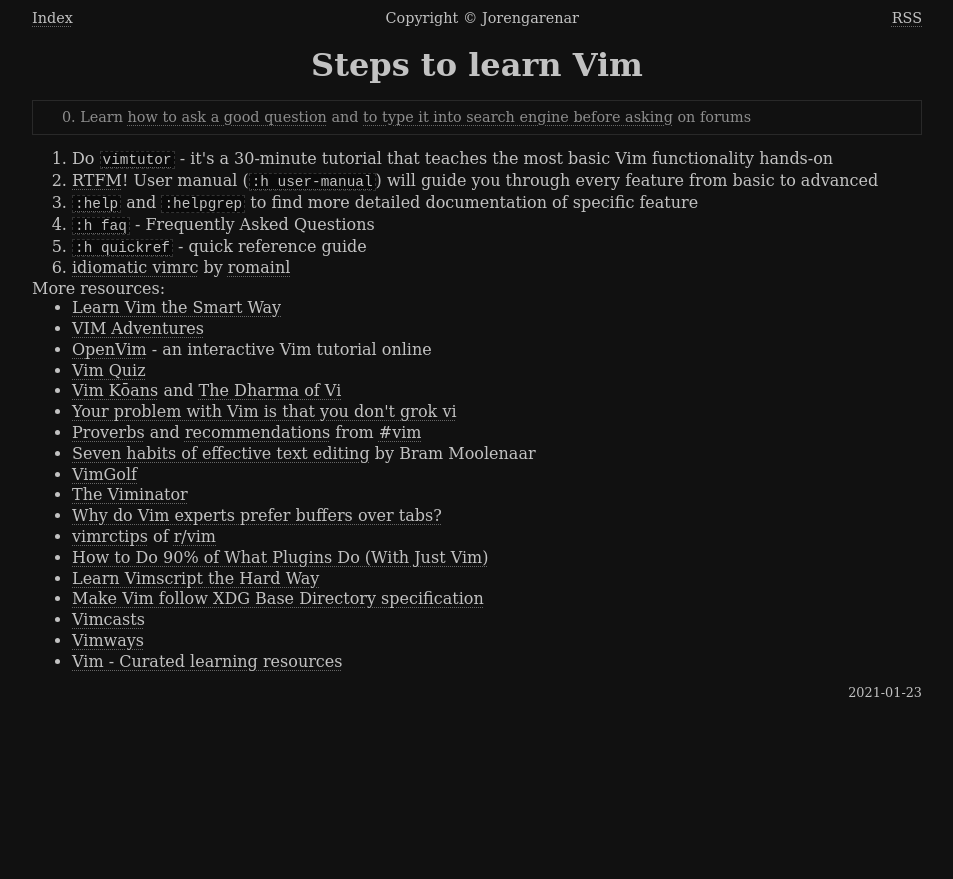
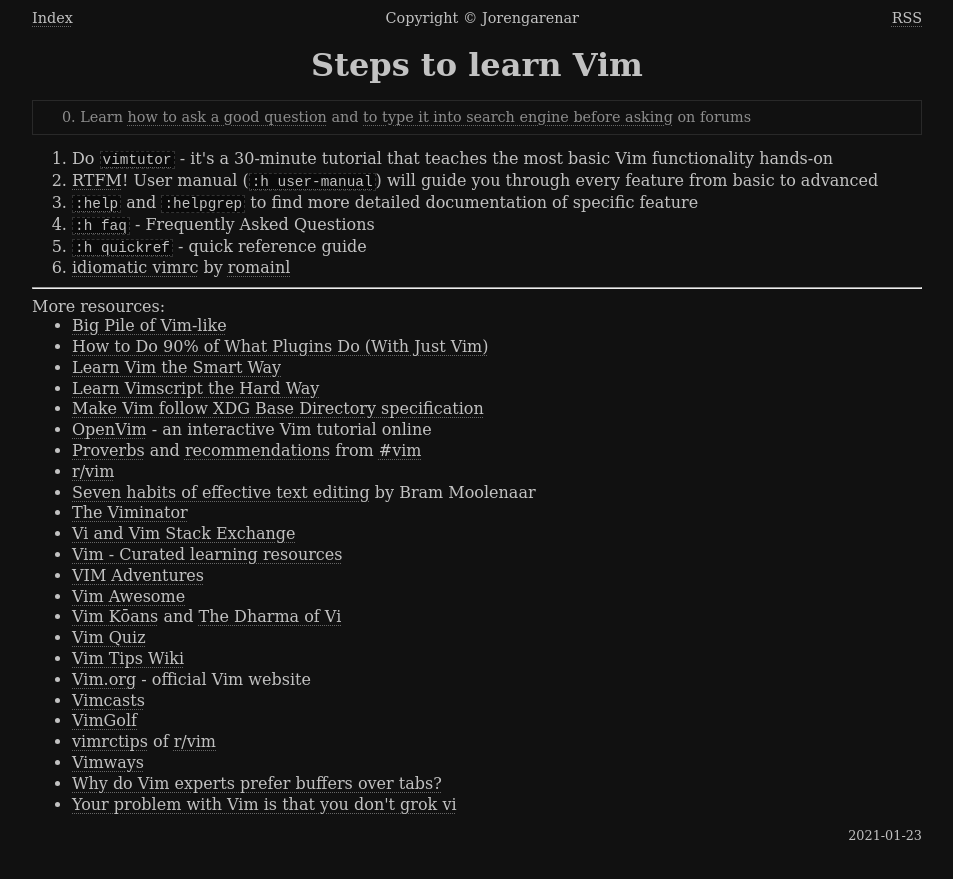
Before and after one commit to Jorenar/blog, a Jekyll site: the page built from _posts/2021-01-23-vim-learning-steps.md, in a window 1280 px wide. Shown: the top 879 px of the page, without its empty margins (163-1116 px from the left). Built offline with Jekyll 4.4.1, drawn with Linux system fonts in a browser that asks for light colours.

```diff
--- a/_posts/2021-01-23-vim-learning-steps.md
+++ b/_posts/2021-01-23-vim-learning-steps.md
@@ -17,22 +17,30 @@ redirect_from:
  5. [`:h quickref`](https://vimhelp.org/quickref.txt.html) - quick reference guide
  6. [idiomatic vimrc](https://github.com/romainl/idiomatic-vimrc) by [romainl](http://romainl.github.io/)
 
+---
+
 More resources:
+  * [Big Pile of Vim-like](https://vim.reversed.top/)
+  * [How to Do 90% of What Plugins Do (With Just Vim)](https://www.youtube.com/watch?v=XA2WjJbmmoM)
   * [Learn Vim the Smart Way](https://learnvim.irian.to)
-  * [VIM Adventures](https://vim-adventures.com)
-  * [OpenVim](https://openvim.com/) - an interactive Vim tutorial online
-  * [Vim Quiz](https://vim.morzel.net)
-  * [Vim Kōans](https://blog.sanctum.geek.nz/vim-koans) and [The Dharma of Vi](https://blog.samwhited.com/2015/04/the-dharma-of-vi/)
-  * [Your problem with Vim is that you don't grok vi](https://stackoverflow.com/a/1220118/10247460)
-  * [Proverbs](https://www.vi-improved.org/vim-proverbs) and [recommendations](https://www.vi-improved.org/recommendations) from [#vim](https://www.vi-improved.org/)
-  * [Seven habits of effective text editing](https://www.moolenaar.net/habits.html) by Bram Moolenaar
-  * [VimGolf](https://www.vimgolf.com/)
-  * [The Viminator](https://www.theviminator.com/)
-  * [Why do Vim experts prefer buffers over tabs?](https://stackoverflow.com/a/26710166/10247460)
-  * [vimrctips](https://www.reddit.com/r/vim/wiki/vimrctips) of [r/vim](https://www.reddit.com/r/vim)
-  * [How to Do 90% of What Plugins Do (With Just Vim)](https://www.youtube.com/watch?v=XA2WjJbmmoM)
   * [Learn Vimscript the Hard Way](https://learnvimscriptthehardway.stevelosh.com)
   * [Make Vim follow XDG Base Directory specification](/blog/vim-xdg)
+  * [OpenVim](https://openvim.com/) - an interactive Vim tutorial online
+  * [Proverbs](https://www.vi-improved.org/vim-proverbs) and [recommendations](https://www.vi-improved.org/recommendations) from [#vim](https://www.vi-improved.org/)
+  * [r/vim](https://old.reddit.com/r/vim/)
+  * [Seven habits of effective text editing](https://www.moolenaar.net/habits.html) by Bram Moolenaar
+  * [The Viminator](https://www.theviminator.com/)
+  * [Vi and Vim Stack Exchange](https://vi.stackexchange.com/)
+  * [Vim - Curated learning resources](https://learnbyexample.github.io/curated_resources/vim.html)
+  * [VIM Adventures](https://vim-adventures.com)
+  * [Vim Awesome](https://vimawesome.com)
+  * [Vim Kōans](https://blog.sanctum.geek.nz/vim-koans) and [The Dharma of Vi](https://blog.samwhited.com/2015/04/the-dharma-of-vi/)
+  * [Vim Quiz](https://vim.morzel.net)
+  * [Vim Tips Wiki](https://vim.fandom.com/wiki/Vim_Tips_Wiki)
+  * [Vim.org](https://www.vim.org/) - official Vim website
   * [Vimcasts](http://vimcasts.org/episodes)
+  * [VimGolf](https://www.vimgolf.com/)
+  * [vimrctips](https://www.reddit.com/r/vim/wiki/vimrctips) of [r/vim](https://www.reddit.com/r/vim)
   * [Vimways](https://vimways.org/2018)
-  * [Vim - Curated learning resources](https://learnbyexample.github.io/curated_resources/vim.html)
+  * [Why do Vim experts prefer buffers over tabs?](https://stackoverflow.com/a/26710166/10247460)
+  * [Your problem with Vim is that you don't grok vi](https://stackoverflow.com/a/1220118/10247460)
```
